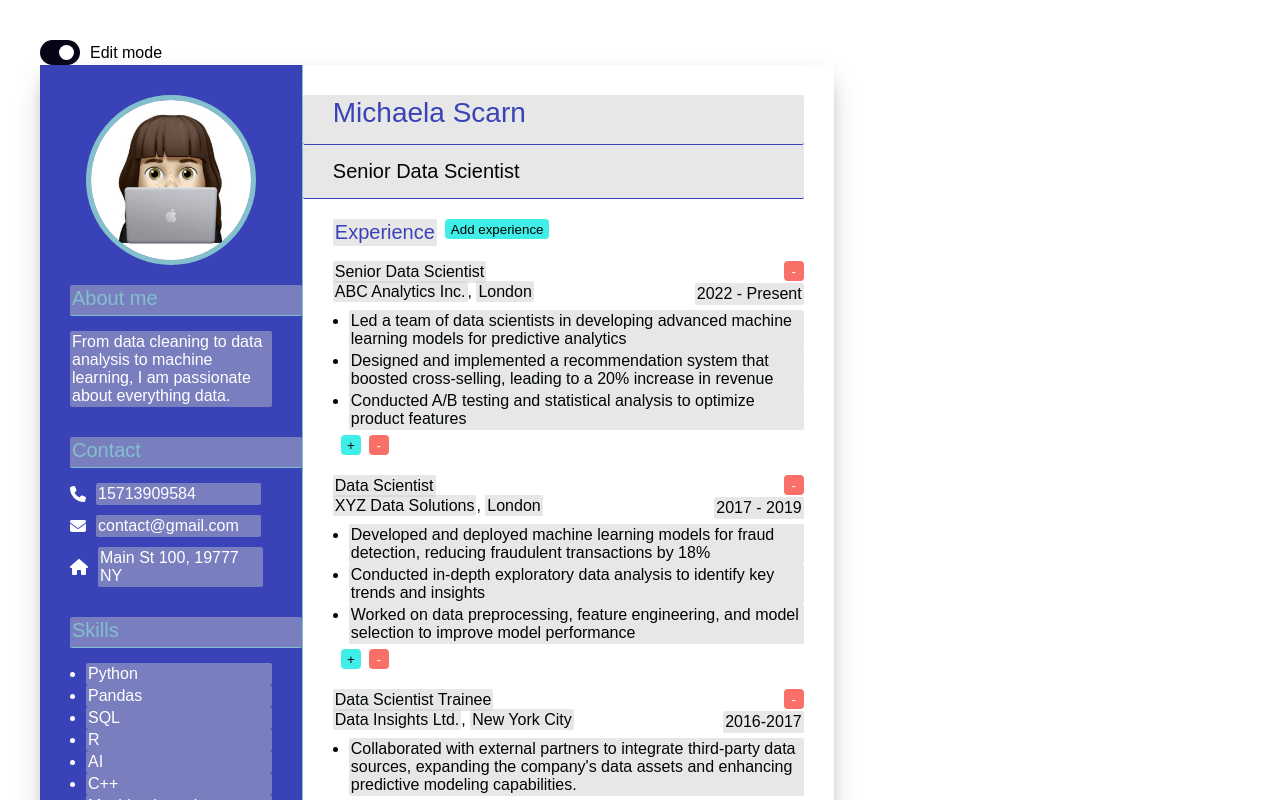
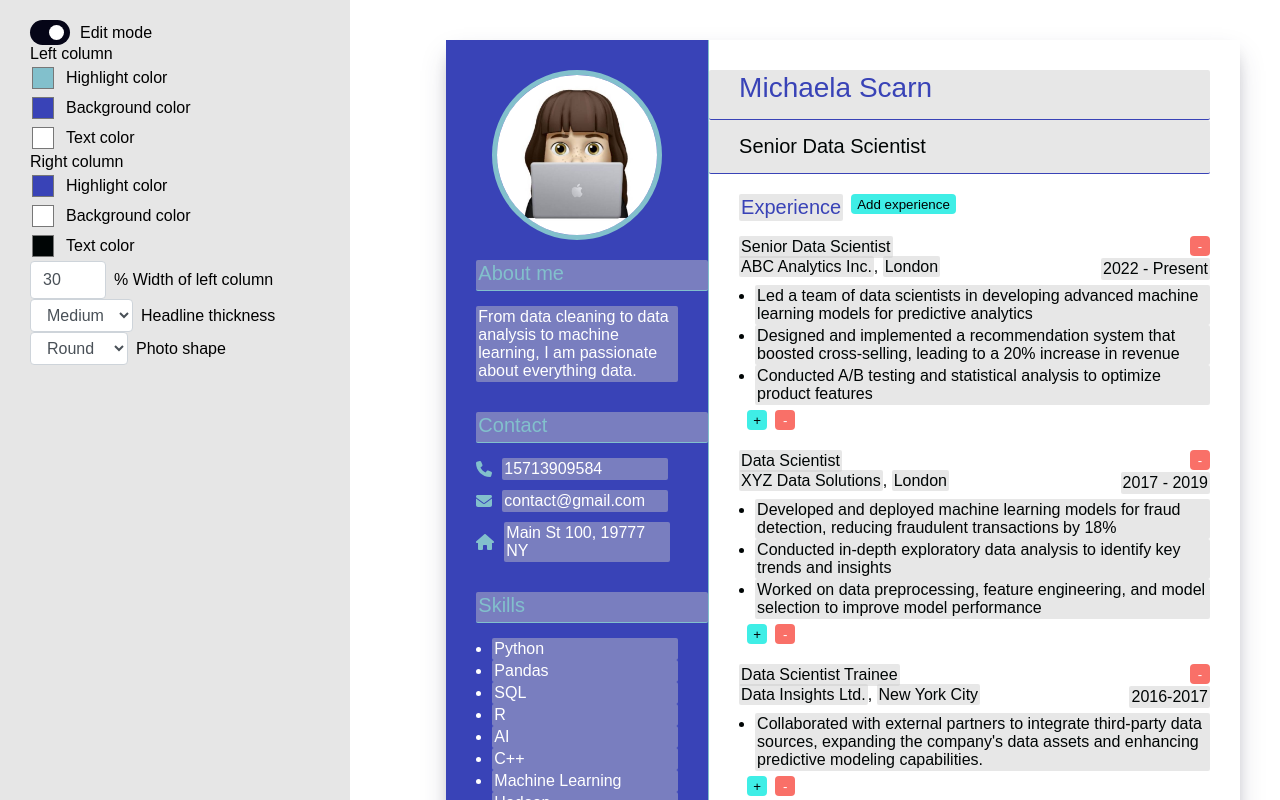
Before and after one commit to katharina-spiecker/vue-resume-app-course, a Vue app: page / in a window 1280 px wide. Shown: the top 800 px of the page. Built offline with nearby package versions, Linux system fonts and the light colour scheme.

Commit message:
lesson 8

```diff
--- a/src/App.vue
+++ b/src/App.vue
@@ -1,12 +1,83 @@
 <template>
   <main class="container">
-    <EditToggle @edit-mode-toggled="toggleEditMode"/>
-    <div id="resume" class="d-flex" :class="{'edit-off': !editing}">
-      <div class="left-col">
+
+    <Sidebar>
+      <EditToggle @edit-mode-toggled="toggleEditMode"/>
+
+      <div>Left column</div>
+      <ColorInput
+        label="Highlight color"
+        :default-color="colors.left.highlight"
+        @color-changed="colors.left.highlight = $event"
+      />
+
+      <ColorInput
+        label="Background color"
+        :default-color="colors.left.background"
+        @color-changed="colors.left.background = $event"
+      />
+
+      <ColorInput
+        label="Text color"
+        :default-color="colors.left.text"
+        @color-changed="colors.left.text = $event"
+      />
+
+      <div>Right column</div>
+      <ColorInput
+        label="Highlight color"
+        :default-color="colors.right.highlight"
+        @color-changed="colors.right.highlight = $event"
+      />
+
+      <ColorInput
+        label="Background color"
+        :default-color="colors.right.background"
+        @color-changed="colors.right.background = $event"
+      />
+
+      <ColorInput
+        label="Text color"
+        :default-color="colors.right.text"
+        @color-changed="colors.right.text = $event"
+      />
+
+      <PercentageInput
+        label="Width of left column"
+        :min="20"
+        :max="80"
+        :current-value="widthLeft"
+        @percentage-changed="widthLeft = $event"
+      />
+
+      <SelectInput
+        label="Headline thickness"
+        :options="[{'name': 'Thin', 'value': '300'}, {'name': 'Medium', 'value': '400'}, {'name': 'Thick', 'value': '600'}]"
+        :default-option="headlineWeight"
+        @update-selection="headlineWeight = $event"
+        />
+      <SelectInput
+        label="Photo shape"
+        :options="[{'name': 'Square', 'value': 'square'}, {'name': 'Round', 'value': 'round'}]"
+        :default-option="imageShape"
+        @update-selection="imageShape = $event"
+      />
+
+    </Sidebar>
+
+
+    <div
+      id="resume"
+      class="d-flex"
+      :class="{'edit-off': !editing}"
+      :style="cssVariables"
+    >
+      <div class="left-col" :style="{width: percentageWidthLeft}">
         <ResumeSection>
           <img
             v-bind:src="imageUrl"
             class="profile-pic"
+            :class="{'circle': imageShape == 'round'}"
             alt="profile picture" />
 
           <SectionHeadline
@@ -33,6 +104,7 @@
             :contact="contact"
             @edit="updateNestedProperty"
             :editing="editing"
+            :icon-color="colors.left.highlight"
           />
         </ResumeSection>
 
@@ -232,6 +304,10 @@ import SectionHeadline from "./components/SectionHeadline.vue";
 import Contact from "./components/Contact.vue";
 import EditButtons from "./components/EditButtons.vue";
 import EditToggle from "./components/EditToggle.vue";
+import Sidebar from "./components/Sidebar.vue";
+import ColorInput from "./components/ColorInput.vue";
+import PercentageInput from "./components/PercentageInput.vue";
+import SelectInput from "./components/SelectInput.vue";
 
 export default {
   components: {
@@ -239,10 +315,26 @@ export default {
     SectionHeadline,
     Contact,
     EditButtons,
-    EditToggle
+    EditToggle,
+    Sidebar,
+    ColorInput,
+    PercentageInput,
+    SelectInput
   },
   data() {
     return {
+      colors: {
+        left: {
+          highlight: '#82c0cc',
+          text: '#ffffff',
+          background: '#3943b7'
+        },
+        right: {
+          highlight: '#3943b7',
+          text: '#000505',
+          background: '#ffffff'
+        }
+      },
       name: "Michaela Scarn",
       title: "Senior Data Scientist",
       introText:
@@ -333,8 +425,27 @@ export default {
           ],
         },
       ],
-      editing: true
+      editing: true,
+      widthLeft: 30,
+      imageShape: "round",
+      headlineWeight: "400"
     };
+  },
+  computed: {
+    cssVariables() {
+      return {
+        '--highlight-color-left': this.colors.left.highlight,
+        '--background-color-left': this.colors.left.background,
+        '--text-color-left': this.colors.left.text,
+        '--highlight-color-right': this.colors.right.highlight,
+        '--background-color-right': this.colors.right.background,
+        '--text-color-right': this.colors.right.text,
+        '--headline-weight': this.headlineWeight
+      }
+    },
+    percentageWidthLeft() {
+      return this.widthLeft + "%";
+    }
   },
   methods: {
     updateHeadline(newValue, index) {
@@ -397,17 +508,33 @@ export default {
 #resume {
   box-shadow: rgba(50, 50, 93, 0.25) 0px 13px 27px -5px,
     rgba(0, 0, 0, 0.3) 0px 8px 16px -8px;
+  width: 210mm;
+  margin-left: auto;
+}
+
+#resume.edit-off {
   /* DIN A4 standard paper size. commonly used for resumes
-    For North America letter size use width: 8.5in; height: 11in; */
+  For North America letter size use width: 8.5in; height: 11in; */
   height: 297mm;
-  width: 210mm;
+}
+
+@media (min-width: 1350px) {
+  #resume {
+    margin-left: 300px;
+  }
+}
+
+@media (min-width: 1600px) {
+  #resume {
+    margin-left: auto;
+    margin-right: auto;
+  }
 }
 
 .left-col {
   background-color: var(--background-color-left);
   color: var(--text-color-left);
   border-right: 1px solid var(--highlight-color-left);
-  width: 30%;
   padding: 30px;
 }
 
@@ -452,6 +579,9 @@ export default {
   object-fit: cover;
   margin-left: auto;
   margin-right: auto;
+}
+
+.circle {
   border-radius: 50%;
 }
 
--- a/src/assets/main.css
+++ b/src/assets/main.css
@@ -5,13 +5,6 @@ body {
 }
 
 :root {
-  --highlight-color-left: #82c0cc;
-  --background-color-left: #3943b7;
-  --text-color-left: #ffffff;
-  --highlight-color-right: #3943b7;
-  --background-color-right: #ffffff;
-  --text-color-right: #000505;
-
   --color-black: #050517;
 }
 
@@ -31,5 +24,20 @@ body {
 [contenteditable="true"] {
   border-radius: 2px;
   background-color: #cacaca71;
-  padding:  2px;
+  padding: 2px;
 }
+
+.custom-input {
+  padding: 6px 12px;
+  background-color: #fff;
+  border: 1px solid #ced4da;
+  color: #495057;
+  border-radius: 4px;
+  font-size: 16px;
+  line-height: 24px;
+}
+
+input:focus {
+  outline-color: #82c0cc;
+  border-color: #82c0cc;
+}
--- /dev/null
+++ b/src/components/ColorInput.vue
@@ -0,0 +1,41 @@
+<template>
+  <label>
+    <input
+      type="color"
+      class="color-picker"
+      @input="$emit('colorChanged', $event.target.value)"
+      :value="defaultColor"
+    >
+    {{ label }}
+  </label>
+</template>
+
+<script>
+export default {
+  props: {
+    label: {
+      type: String,
+      default: "Choose a color"
+    },
+    defaultColor: {
+      type: String
+    }
+  }
+}
+</script>
+
+<style scoped>
+label {
+  display: flex;
+  align-items: center;
+}
+
+.color-picker {
+  margin-right: 10px;
+  width: 26px;
+  height: 30px;
+  padding: 0;
+  border: none;
+  background: transparent;
+}
+</style>
--- a/src/components/Contact.vue
+++ b/src/components/Contact.vue
@@ -5,7 +5,7 @@
         xmlns="http://www.w3.org/2000/svg"
         height="16"
         width="16"
-        fill="#fff"
+        :fill="iconColor"
         viewBox="0 0 512 512">
         <!--!Font Awesome Free 6.5.1 by @fontawesome - https://fontawesome.com License - https://fontawesome.com/license/free Copyright 2023 Fonticons, Inc. -->
         <path
@@ -23,7 +23,7 @@
         xmlns="http://www.w3.org/2000/svg"
         height="16"
         width="16"
-        fill="#fff"
+        :fill="iconColor"
         viewBox="0 0 512 512">
         <!--!Font Awesome Free 6.5.1 by @fontawesome - https://fontawesome.com License - https://fontawesome.com/license/free Copyright 2023 Fonticons, Inc. -->
         <path
@@ -40,7 +40,7 @@
         xmlns="http://www.w3.org/2000/svg"
         height="16"
         width="18"
-        fill="#fff"
+        :fill="iconColor"
         viewBox="0 0 576 512">
         <!--!Font Awesome Free 6.5.1 by @fontawesome - https://fontawesome.com License - https://fontawesome.com/license/free Copyright 2023 Fonticons, Inc. -->
         <path
@@ -64,6 +64,10 @@ export default {
     "editing": {
       type: Boolean,
       default: true
+    },
+    "iconColor": {
+      type: String,
+      default: "#ffffff"
     }
   }
 };
--- /dev/null
+++ b/src/components/PercentageInput.vue
@@ -0,0 +1,48 @@
+<template>
+<label>
+  <input
+    type="number"
+    class="custom-input"
+    :min="min"
+    :max="max"
+    :value="currentValue"
+    @change="$emit('percentageChanged', $event.target.value)"
+  >
+  % {{ label }}
+</label>
+</template>
+
+<script>
+export default {
+  props: {
+    label: {
+      type: String
+    },
+    min: {
+      type: Number,
+      default: 0
+    },
+    max: {
+      type: Number,
+      default: 100
+    },
+    currentValue: {
+      type: Number,
+      default: 0
+    }
+  }
+}
+</script>
+
+<style scoped>
+label {
+  display: flex;
+  align-items: center;
+}
+
+input {
+  width: 50px;
+  margin-right: 8px;
+  display: block;
+}
+</style>
--- /dev/null
+++ b/src/components/SelectInput.vue
@@ -0,0 +1,46 @@
+<template>
+<label>
+  <select
+    class="custom-input"
+    @change="$emit('updateSelection', $event.target.value)"
+  >
+    <option
+      v-for="option in options"
+      :value="option.value"
+      :selected="defaultOption == option.value"
+      :key="option.value">
+      {{ option.name }}
+    </option>
+  </select>
+  {{ label }}
+</label>
+</template>
+
+<script>
+export default {
+  props: {
+    label: {
+      type: String
+    },
+    options: {
+      type: Array
+    },
+    defaultOption: {
+      type: String
+    }
+  }
+}
+</script>
+
+<style scoped>
+label {
+  display: flex;
+  align-items: center;
+}
+
+select {
+  display: inline-block;
+  min-width: 80px;
+  margin-right: 8px;
+}
+</style>
--- /dev/null
+++ b/src/components/Sidebar.vue
@@ -0,0 +1,18 @@
+<template>
+  <div class="sidebar">
+    <slot></slot>
+  </div>
+</template>
+
+
+<style scoped>
+.sidebar {
+  width: 300px;
+  padding: 20px 20px 20px 30px;
+  position: fixed;
+  top: 0;
+  left: 0;
+  height: 100%;
+  background-color: rgb(230, 230, 230);
+}
+</style>
```
